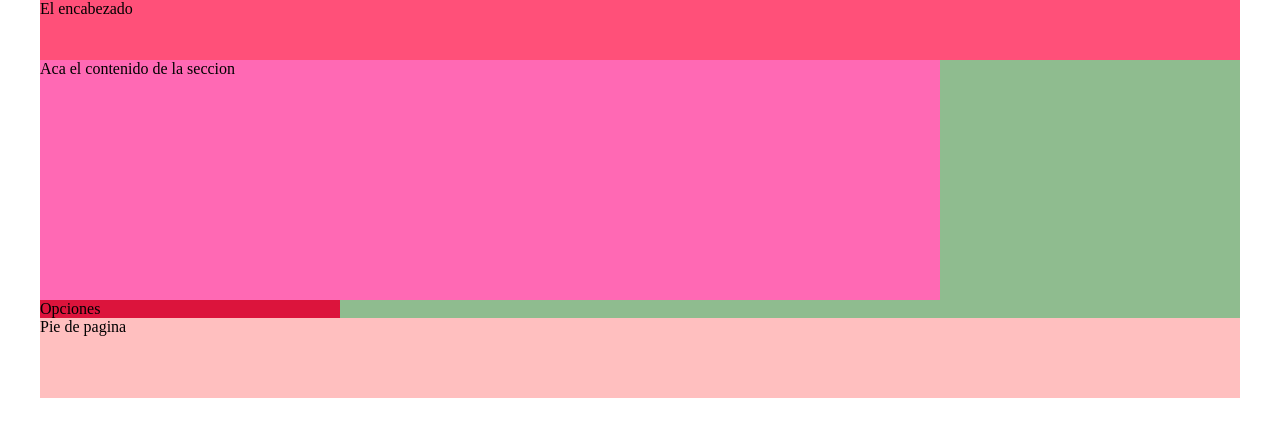
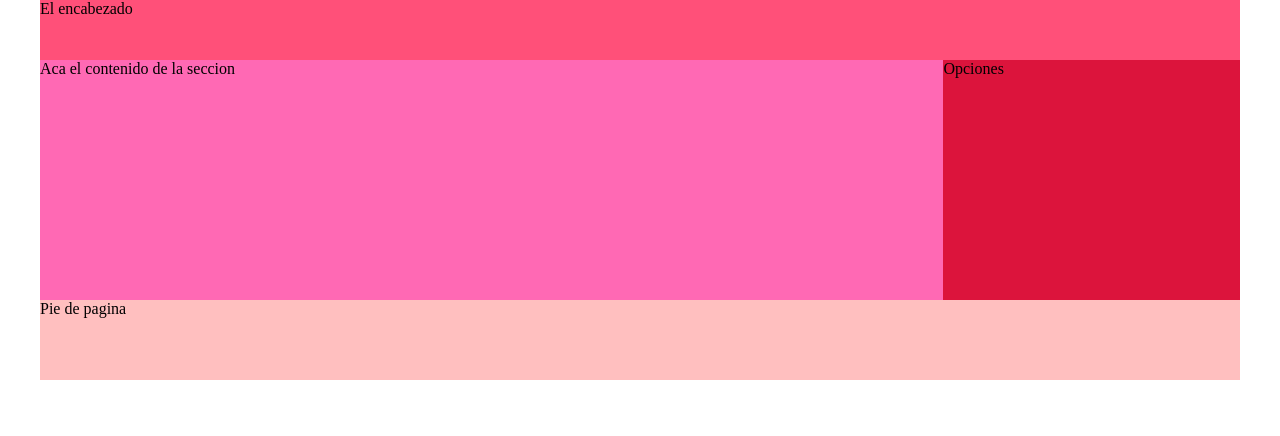
Before and after one commit to javierquinterocl/ejercicioModeloCajas, a plain HTML site: page src/index.html in a window 1280 px wide. Drawn offline with Linux system fonts and the light colour scheme.

Commit message:
Estructura Grid

```diff
--- a/src/index.css
+++ b/src/index.css
@@ -7,31 +7,34 @@ body, html{
 header{
     background-color: rgb(255, 80, 121);
     height: 60px;
+    grid-area: header;
 }
 
 #container{
     margin: 0 auto;
     background-color: darkorange;
     width: 1200px;
-
+    display: grid;
+    grid-template-areas:
+      'header header header header'
+      ' content content content menu'
+      'footer footer footer footer'
+    ;
 
 }
 article{
-    width: 75%;
+
     height: 240px;
     background-color: hotpink;
+    grid-area: content;
 }
-section{
-    background-color: darkseagreen;
-    display: flex;
-    flex-direction: column-reverse;
-    flex-wrap: wrap;
-}
+
 nav{
-    width: 25%;
+    grid-area: menu;
     background-color: crimson;
 }
 footer{
     background-color: rgb(255, 191, 191);
     height: 80px;
+    grid-area: footer;
 }
--- a/src/index.html
+++ b/src/index.html
@@ -13,7 +13,7 @@
             <header>
                 El encabezado
             </header>
-            <section>
+
                 <nav>
                     Opciones
                 </nav>
@@ -21,7 +21,7 @@
                     Aca el contenido de la seccion
                 </article>
 
-            </section>
+
             <footer>
                 Pie de pagina
             </footer>
```
